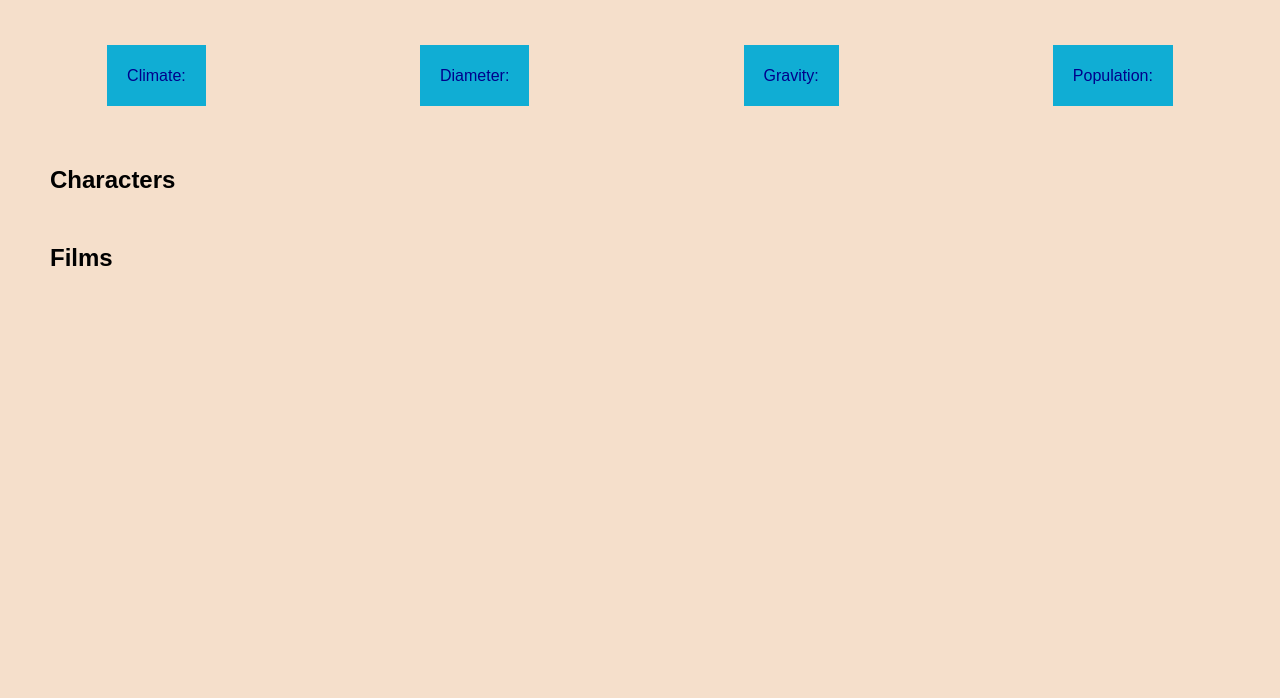
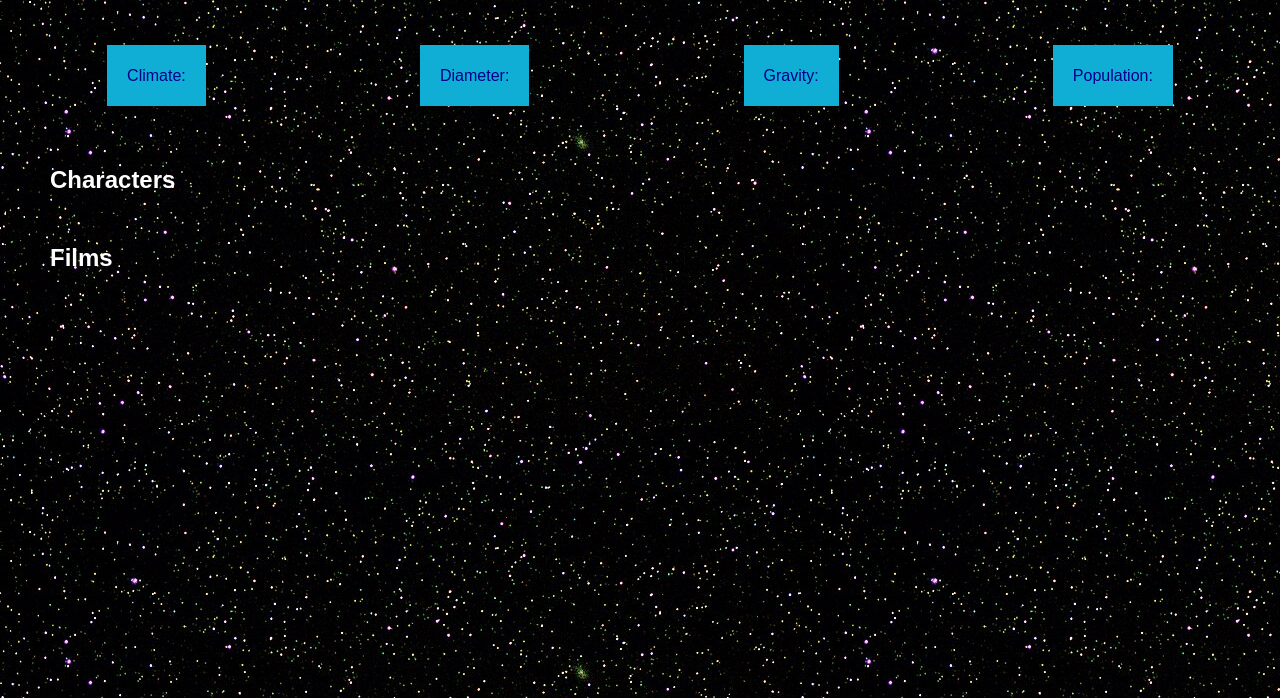
Before and after one commit to oloughlinc/star-wars, a plain HTML site: page planet.html in a window 1280 px wide. Shown: the part 102-800 px from the top of the page. Drawn offline with Linux system fonts and the light colour scheme; no server answers.

Commit message:
add space bg

```diff
--- a/site.css
+++ b/site.css
@@ -17,7 +17,9 @@ p {
   --dark2: darkblue;
   --light2: rgb(16, 173, 212);
   background-color: rgb(245, 223, 203);
+  background-image: url(space.jpg);
   color: var(--dark1);
+  color: var(--light1);
 }
 
 button {
@@ -134,4 +136,5 @@ section#films a:hover {
   margin-left: 50px;
   margin-right: 50px;
   margin-bottom: 50px;
+  background-color: black;
 }
```
Also changed, not shown: space.jpg (added).
